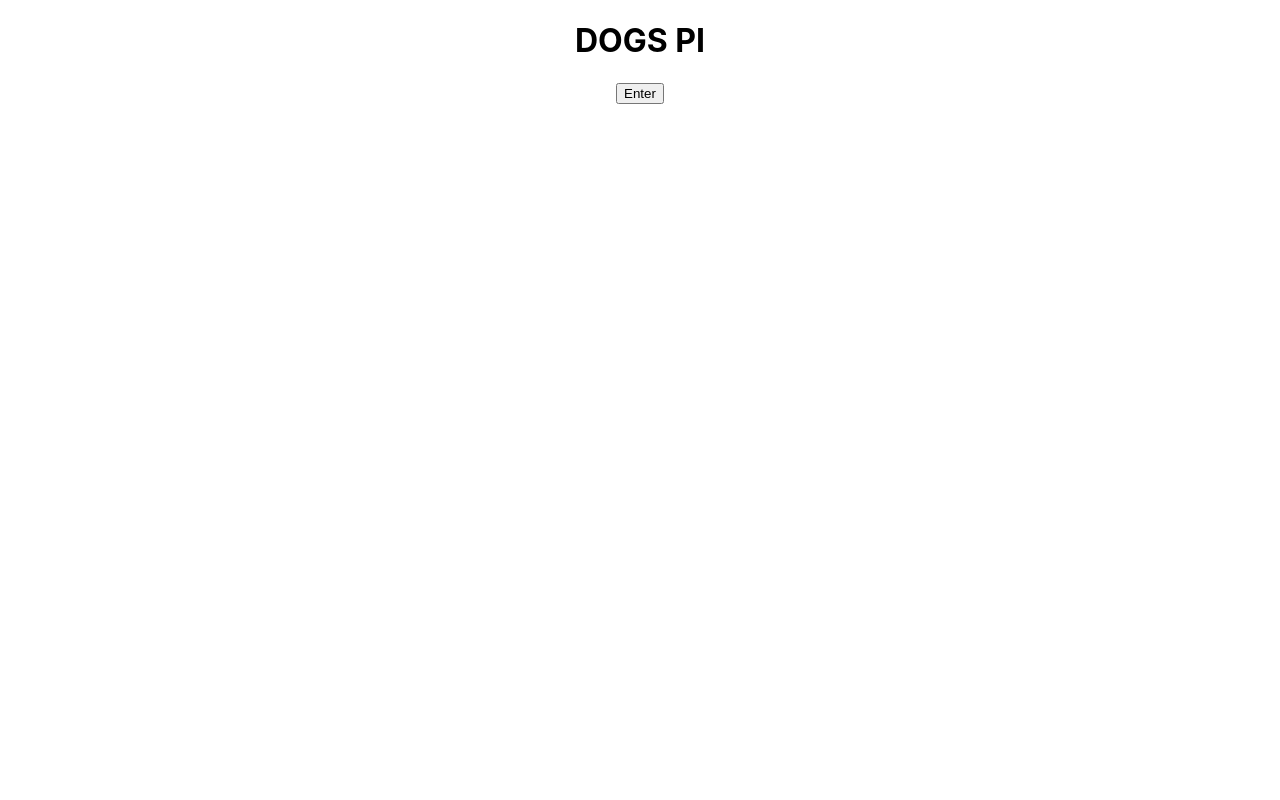
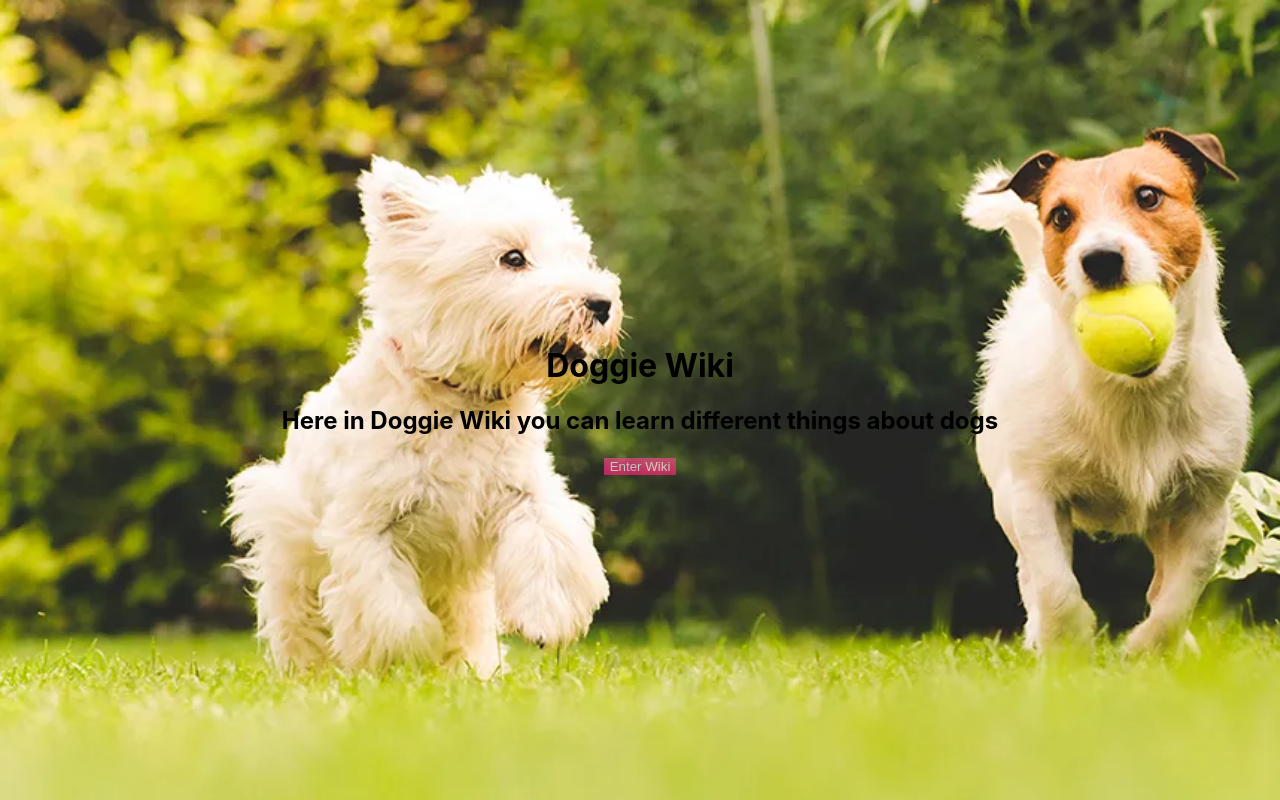
Before and after one commit to SantiagoPag/PI-Dogs, a React (Create React App) app in the folder client/: page / in a window 1280 px wide. Built offline with nearby package versions, Linux system fonts and the light colour scheme.

Commit message:
updated detail

```diff
--- a/client/src/components/Detail/Detail.jsx
+++ b/client/src/components/Detail/Detail.jsx
@@ -23,16 +23,16 @@ export default function Detail(props) {
                 </button>
             </Link>
             {
-                myDog.length > 0 ?
+                myDog.name ?
                 <div>
-                    <h1>{myDog[0].name}</h1>
-                    <img src={myDog[0].img ? myDog[0].img : myDog[0].image} alt='#'/>
-                    <h3>Temperaments: {myDog[0].createdInDb? myDog[0].temperament + ' ' : myDog[0].temperament.map(e => e.name + (' '))}</h3>
-                    <h4>Min weight: {myDog[0].weight_min}</h4>
-                    <h4>Max weight: {myDog[0].weight_max}</h4>
-                    <h4>Min height: {myDog[0].height_min}</h4>
-                    <h4>Max height: {myDog[0].height_max}</h4>
-                    <h4>Life span: {myDog[0].life_span}</h4>
+                    <h1>{myDog.name}</h1>
+                    <img src={myDog.img ? myDog.img : myDog.image} alt='#'/>
+                    <h3>Temperaments: {myDog.temperament}</h3>
+                    <h4>Min weight: {myDog.weight_min}</h4>
+                    <h4>Max weight: {myDog.weight_max}</h4>
+                    <h4>Min height: {myDog.height_min}</h4>
+                    <h4>Max height: {myDog.height_max}</h4>
+                    <h4>Life span: {myDog.life_span}</h4>
                 </div> :
                 <p>Loading...</p>
             }
--- a/client/src/components/LandingPage/LandingPage.jsx
+++ b/client/src/components/LandingPage/LandingPage.jsx
@@ -1,14 +1,20 @@
 import React from "react";
 import { Link } from 'react-router-dom';
+import style from './LandingPage.module.css'
 
 
 export default function LandingPage() {
     return (
-        <div>
-            <h1>DOGS PI</h1>
-            <Link to='/home'>
-                <button>Enter</button>
-            </Link>
+        <div className={style.background}>
+            <div>
+                <div>
+                    <h1>Doggie Wiki</h1>
+                    <h2>Here in Doggie Wiki you can learn different things about dogs</h2>
+                </div>
+                <Link to='/home'>
+                    <button className={style.btn}>Enter Wiki</button>
+                </Link>
+            </div>
         </div>
     )
 }
--- /dev/null
+++ b/client/src/components/LandingPage/LandingPage.module.css
@@ -0,0 +1,44 @@
+.background {
+  background-image: url('./Images/dogs_background.webp');
+  background-size: cover;
+  display: flex;
+  justify-content: center;
+  align-items: center;
+  height: 100vh;
+  background-repeat: no-repeat;
+}
+
+.btn {
+  border: none;
+  background: rgb(251, 33, 117);
+  background: linear-gradient(0deg, rgba(251, 33, 117, 1) 0%, rgba(234, 76, 137, 1) 100%);
+  color: #fff;
+  overflow: hidden;
+  size: 20px;
+}
+
+.btn:hover {
+  text-decoration: none;
+  color: #fff;
+}
+
+.btn::before {
+  position: absolute;
+  content: '';
+  display: inline-block;
+  top: -180px;
+  left: 0;
+  width: 30px;
+  height: 100%;
+}
+
+.btn:hover {
+  opacity: .7;
+}
+
+.btn:active {
+  box-shadow: 4px 4px 6px 0 rgba(255, 255, 255, .3),
+    -4px -4px 6px 0 rgba(116, 125, 136, .2),
+    inset -4px -4px 6px 0 rgba(255, 255, 255, .2),
+    inset 4px 4px 6px 0 rgba(0, 0, 0, .2);
+}
```
Also changed, not shown: client/src/components/LandingPage/Images/dogs_background.webp (added).
